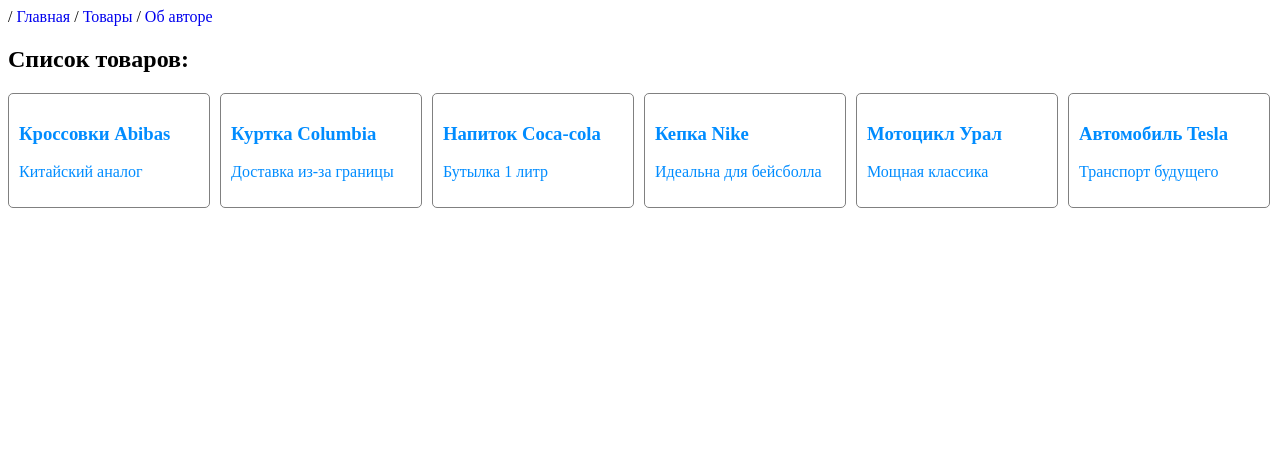
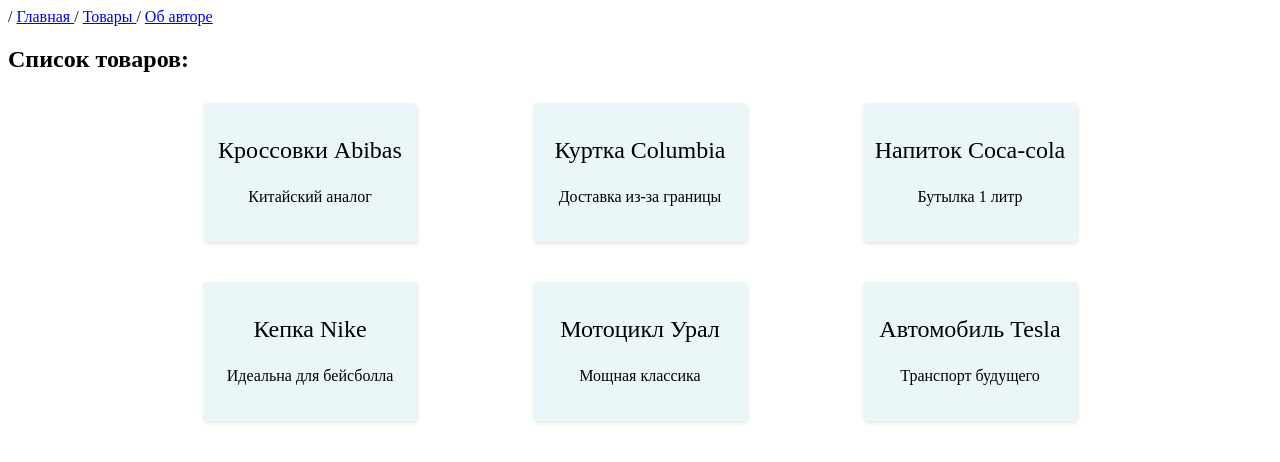
Before and after one commit to Khaske/FirstDjango_01122024, a Django app: page /items in a window 1280 px wide. Shown: the top 462 px of the page. Run offline with Django 5.2, Linux system fonts and the light colour scheme; data comes from the database, SQL or seed files in the repository.

Commit message:
Done. M4.part1_tasks1-4

```diff
--- /dev/null
+++ b/Demo/inc-1.html
@@ -0,0 +1,5 @@
+<div>
+    <p>
+        Какой-то кусок html, который можно подставить на любую другую страницу
+    </p>
+</div>
--- a/FirstDjango/settings.py
+++ b/FirstDjango/settings.py
@@ -119,6 +119,10 @@
 
 STATIC_URL = 'static/'
 
+STATICFILES_DIRS = (
+    BASE_DIR / 'static',
+)
+
 # Default primary key field type
 # https://docs.djangoproject.com/en/5.1/ref/settings/#default-auto-field
 
--- a/FirstDjango/urls.py
+++ b/FirstDjango/urls.py
@@ -16,11 +16,13 @@
 """
 from django.urls import path
 from MainApp import views
+from django.conf import settings
+from django.conf.urls.static import static
 
 
 urlpatterns = [
-    path('', views.home),
-    path('about', views.about),
-    path('items/<int:item_id>', views.get_item),
-    path('items', views.get_items_list)
-]
+    path('', views.home, name='home'),
+    path('about', views.about, name='about'),
+    path('items/<int:item_id>', views.get_item, name='item-detail'),
+    path('items', views.get_items_list, name='items-list')
+] + static(settings.STATIC_URL, document_root=settings.STATIC_ROOT)
--- /dev/null
+++ b/static/css/style.css
@@ -0,0 +1,48 @@
+* {
+    box-sizing: border-box;
+}
+
+.item{
+    width:160pt;
+    height: 100%;
+    margin: 10px;
+    box-shadow: 1px 2px 4px rgba(0, 0, 0, 0.1);
+    border-radius: 4px;
+    padding-top:10px;
+    background: rgba(223, 241, 244, 0.625);
+}
+
+.item:hover {
+    background: rgb(207, 232, 237);
+    box-shadow: 4px 8px 16px rgba(71, 215, 240);
+}
+
+.item p{
+    padding-left: 10px;
+    padding-right: 10px;
+    text-align:center;
+}
+
+.item_name{
+    font-size: 1.5em;
+    text-align:center;
+ }
+
+ .item a{
+    text-decoration: none;
+    color: black;
+    text-align: justify;
+
+ }
+.items {
+    width: 100%;
+    display: grid;
+    /* Автоматически заполняем на всю ширину grid-контейнера */
+    grid-template-columns: repeat(auto-fill, 300px);
+    max-width: 1200px; /* Ширина grid-контейнера */
+    justify-content: center;
+    justify-items: center; /* Размещаем карточку по центру */
+    column-gap: 30px; /* Отступ между колонками */
+    row-gap: 40px; /* Отступ между рядами */
+    margin: 0 auto;
+  }
--- /dev/null
+++ b/templates/base.html
@@ -0,0 +1,22 @@
+<!DOCTYPE html>
+<html lang="ru">
+<head>
+    <meta charset="UTF-8">
+    <meta name="viewport" content="width=device-width, initial-scale=1.0">
+    <title>
+        {% block title %}
+            Имя страницы
+        {% endblock  %}
+    </title>
+    {% block style %}
+        {# Это общая css для всех страниц #}
+        <link rel="stylesheet" href="style.css">
+        {# Но каждая страница может содержать доп.уникальные css #}
+    {% endblock %}
+</head>
+<body>
+    {% block content %}
+        {% include "header.html" %}
+    {% endblock content %}
+</body>
+</html>
--- /dev/null
+++ b/templates/footer.html
@@ -0,0 +1,3 @@
+<footer>
+    Разработано в 2024. Исхаков Ренат
+</footer>
--- /dev/null
+++ b/templates/header.html
@@ -0,0 +1,5 @@
+<header>
+    / <a href="{% url "home" %}"> Главная </a>
+    / <a href="{% url "items-list" %}"> Товары </a>
+    / <a href="{% url "about" %}"> Об авторе </a>
+</header>
--- a/templates/items_list.html
+++ b/templates/items_list.html
@@ -1,56 +1,28 @@
-<!DOCTYPE html>
+{% extends "base.html" %}
 
-<html lang="ru">
+{% load static %} {# Подключить сразу! #}
 
-<head>
-    <meta charset="UTF-8">
-    <meta name="viewport" content="width=device-width, initial-scale=1.0">
-    <title>Список товаров</title>
-</head>
+{% block title %}
+    Список товаров
+{% endblock %}
 
-<style>
-    .container {
-        display: flex;
-        align-items: center;
-        gap: 10px;
-    }
+{% block style %}
+    {{ block.super }}
+    <link rel="stylesheet" href="{% static "css/style.css" %}">
+{% endblock style %}
 
-    .cards {
-        width: 180px;
-        color: rgb(0, 140, 255);
-        font-size: 16px;
-        border: 1px solid grey;
-        border-radius: 5px;
-        padding: 10px;
-    }
-
-    h2 {
-        margin-top: 20px;
-        margin-bottom: 20px;
-    }
-
-    a {
-        text-decoration: none;
-    }
-</style>
-
-<body>
-    <header>
-        / <a href="/"> Главная </a> / <a href="/items"> Товары </a> / <a href="/about"> Об авторе </a>
-    </header>
-
+{% block content %}
+    {{ block.super }}
     <h2>Список товаров:</h2>
 
-    <div class="container">
+    <div class="items">
         {% for item in items %}
-            <a href="/items/{{ item.id }}">
-            <div class="cards">
-                <h3>{{ item.name }} {{ item.brand }}</h3>
+        <div class="item">
+            <a href="{% url "item-detail" item.id %}">
+                <p class="item_name">{{ item.name }} {{ item.brand }}</p>
                 <p>{{ item.description }}</p>
-            </div>
-            </a>
+                </a>
+        </div>
         {% endfor %}
     </div>
-</body>
-
-</html>
+{% endblock %}
```
Also changed, not shown: Demo/page1.html (added, +7 -0 lines), Demo/page2.html (added, +11 -0 lines), templates/index.html (+13 -14 lines), templates/item.html (+8 -15 lines), README.md, static/images/django.svg (added).
